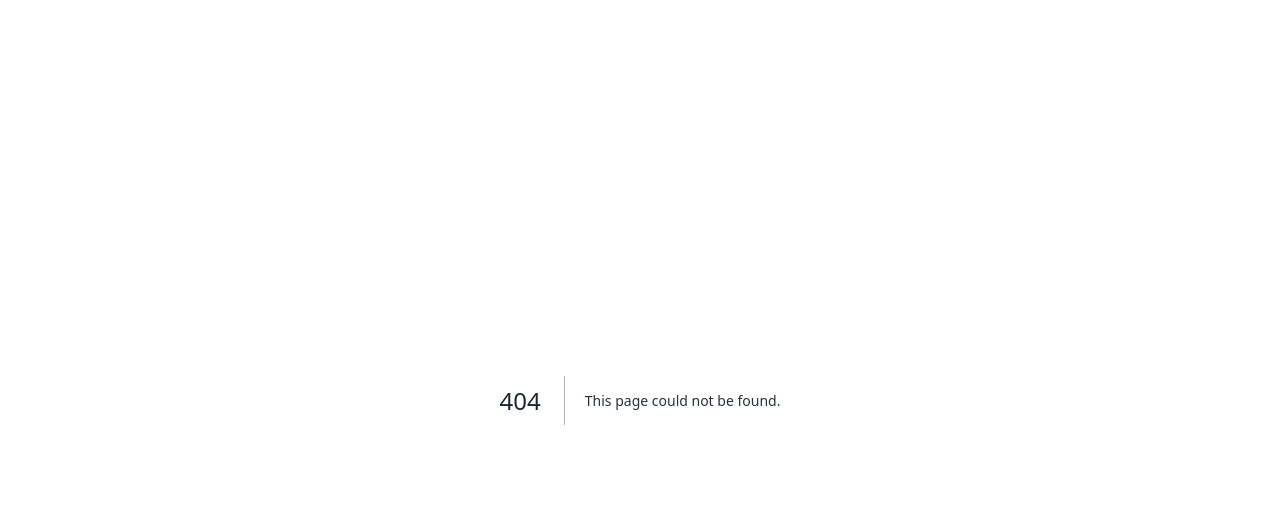
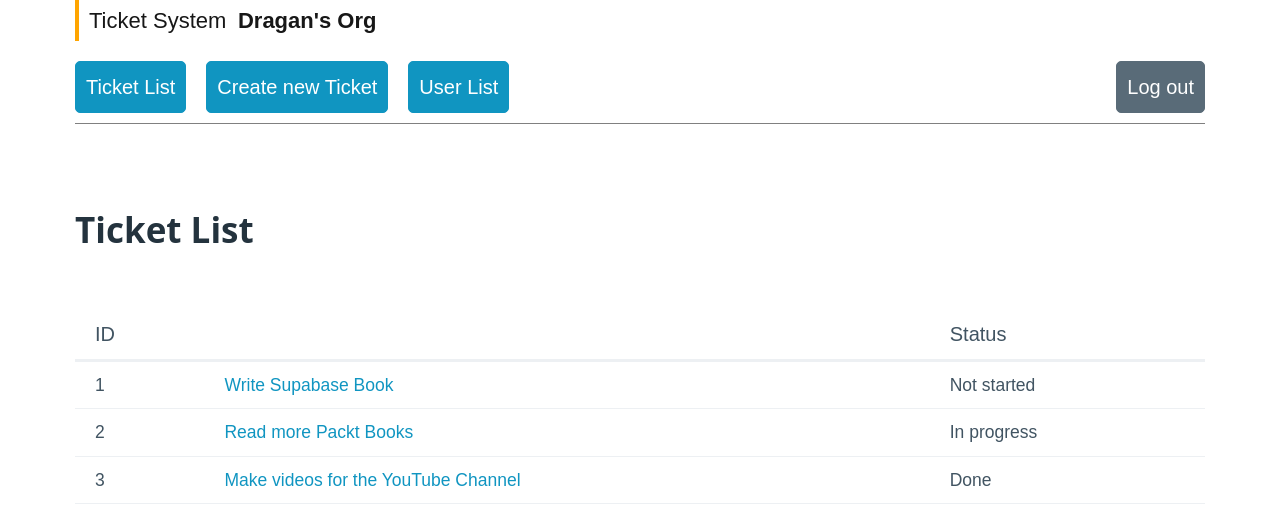
Before and after one commit to DraganAleksic99/ticket-system, a Next.js app: page /tickets in a window 1280 px wide. Before the commit this address had no page. Shown: the top 524 px of the page. Built offline with nearby package versions, Linux system fonts and the light colour scheme.

Commit message:
update: add ticket list route and component

```diff
--- /dev/null
+++ b/src/app/_components/ticket-list.tsx
@@ -0,0 +1,31 @@
+import Link from "next/link";
+
+type Ticket = {
+  id: number;
+  title: string;
+  status: string;
+  author: string;
+};
+
+export function TicketList({ tickets }: { tickets: Ticket[] }) {
+  return (
+    <table>
+      <thead>
+        <tr>
+          <th>ID</th>
+          <th></th>
+          <th>Status</th>
+        </tr>
+      </thead>
+      <tbody>
+        {tickets.map((ticket) => (
+          <tr key={ticket.id}>
+            <td>{ticket.id}</td>
+            <td><Link href={`/tickets/details/${ticket.id}`}>{ticket.title}</Link></td>
+            <td>{ticket.status}</td>
+          </tr>
+        ))}
+      </tbody>
+    </table>
+  );
+}
--- /dev/null
+++ b/src/app/tickets/page.tsx
@@ -0,0 +1,31 @@
+import { TicketList } from "../_components/ticket-list";
+
+const dummyTickets = [
+  {
+    id: 1,
+    title: "Write Supabase Book",
+    status: "Not started",
+    author: "Chayan",
+  },
+  {
+    id: 2,
+    title: "Read more Packt Books",
+    status: "In progress",
+    author: "David",
+  },
+  {
+    id: 3,
+    title: "Make videos for the YouTube Channel",
+    status: "Done",
+    author: "David",
+  },
+];
+
+export default function TicketListPage() {
+  return (
+    <>
+      <h2>Ticket List</h2>
+      <TicketList tickets={dummyTickets} />
+    </>
+  );
+}
```
